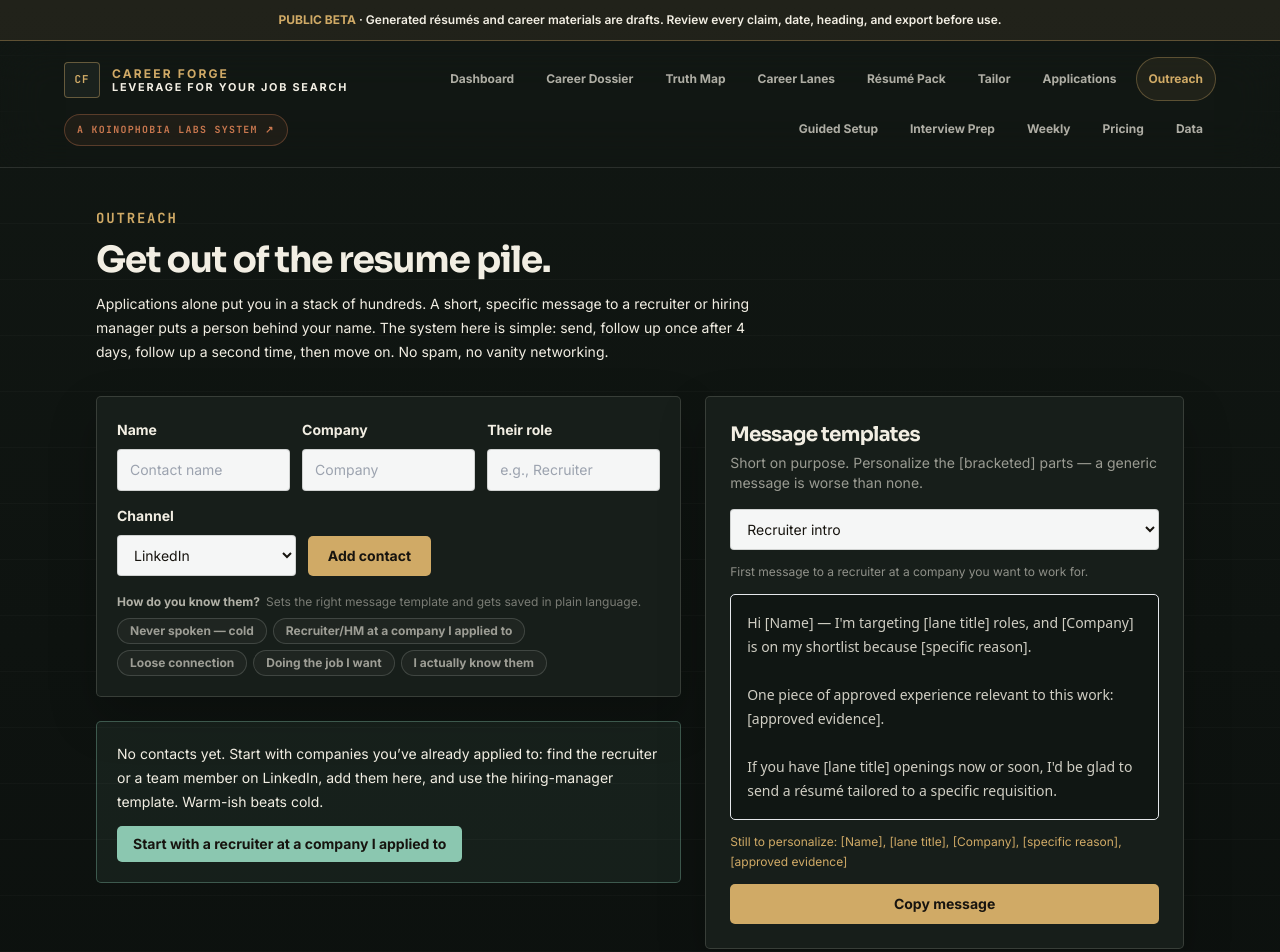
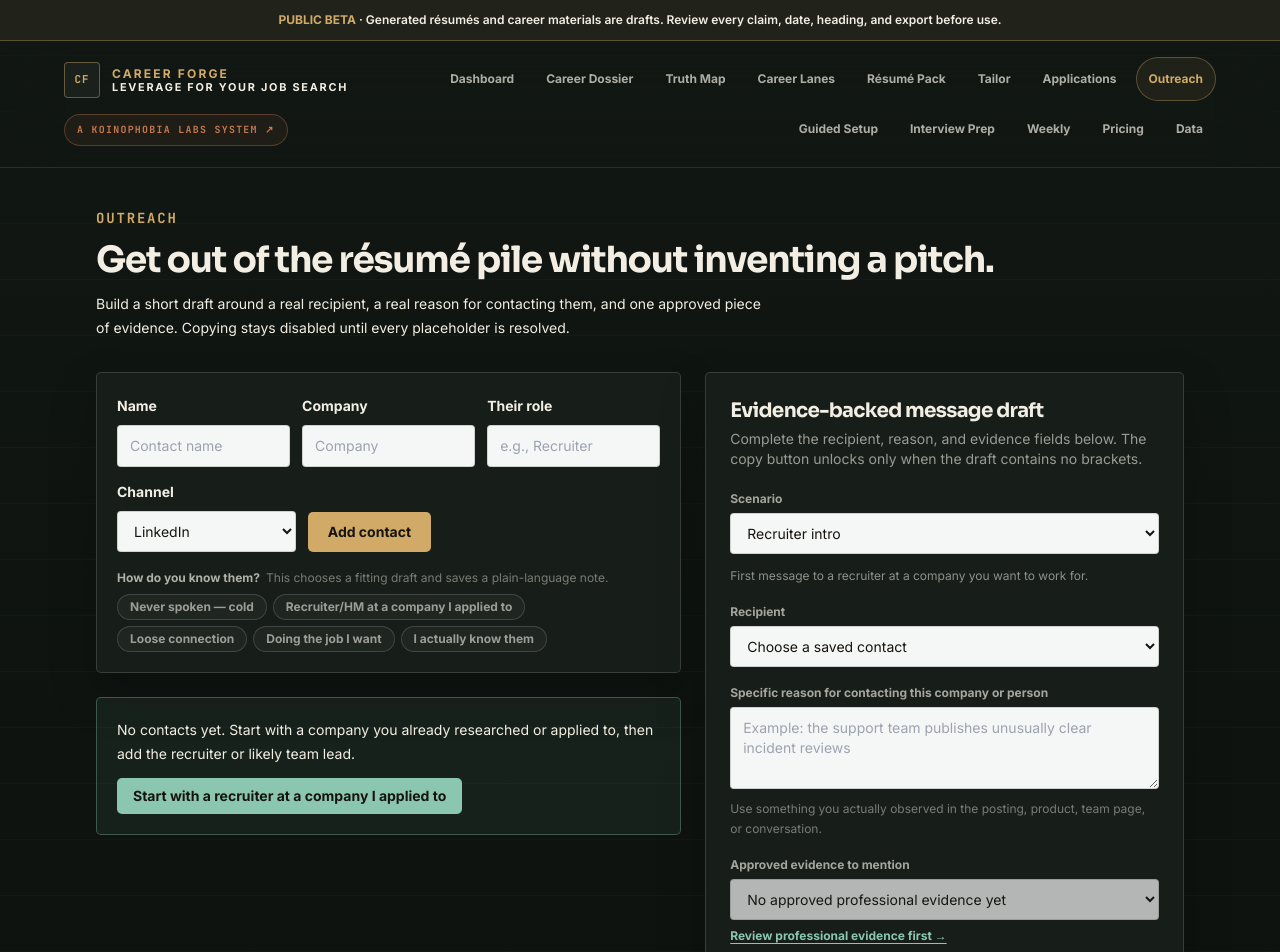
Before and after one commit to koinophobia-labs/career-forge-lite, a Next.js app: page /outreach in a window 1280 px wide. Shown: the top 952 px of the page. Built offline with nearby package versions, Linux system fonts and the light colour scheme.

Commit message:
Make outreach drafts complete and evidence-selectable

```diff
--- a/src/app/outreach/page.tsx
+++ b/src/app/outreach/page.tsx
@@ -1,5 +1,6 @@
 "use client";
 
+import Link from "next/link";
 import { useMemo, useState } from "react";
 import { CommandNav } from "@/components/CommandNav";
 import { LockedFeaturePanel } from "@/components/LockedFeature";
@@ -7,6 +8,7 @@ import { SiteFooter } from "@/components/SiteFooter";
 import { MAX_OUTREACH_FOLLOW_UPS, OUTREACH_FOLLOW_UP_DAYS, addDays, isDue } from "@/lib/command-center-insights";
 import { useEntitlement } from "@/lib/entitlement";
 import { createId } from "@/lib/command-center-store";
+import { isProfessionalEvidence } from "@/lib/evidence-admissibility";
 import { relationshipPhrases } from "@/lib/input-guidance";
 import { fillTemplate, outreachTemplates, remainingPlaceholders } from "@/lib/outreach-templates";
 import { useCommandCenter } from "@/lib/use-command-center";
@@ -37,6 +39,18 @@ const statusStyles: Record<OutreachStatus, string> = {
   dormant: "border-white/20 text-paper/40"
 };
 
+const evidencePriority: Record<string, number> = {
+  metric: 0,
+  proof: 1,
+  story: 2,
+  responsibility: 3,
+  project: 4,
+  role: 5,
+  skill: 6,
+  tool: 7,
+  education: 8
+};
+
 function formatDate(iso: string | null): string {
   if (!iso) return "—";
   return new Date(iso).toLocaleDateString(undefined, { month: "short", day: "numeric" });
@@ -53,32 +67,53 @@ export default function OutreachPage() {
   const [nameIssue, setNameIssue] = useState<string | null>(null);
   const [templateKey, setTemplateKey] = useState(outreachTemplates[0].key);
   const [templateContactId, setTemplateContactId] = useState("");
+  const [specificReason, setSpecificReason] = useState("");
+  const [evidenceId, setEvidenceId] = useState("");
   const [copied, setCopied] = useState(false);
+  const [copyIssue, setCopyIssue] = useState<string | null>(null);
   const nowIso = useMemo(() => new Date().toISOString(), []);
 
   const activeLane = state.lanes.find((lane) => lane.status === "active") ?? state.lanes[0] ?? null;
   const template = outreachTemplates.find((item) => item.key === templateKey) ?? outreachTemplates[0];
   const templateContact = state.outreach.find((contact) => contact.id === templateContactId) ?? null;
+  const approvedEvidenceOptions = useMemo(
+    () => state.dossier.evidence
+      .filter((item) => item.approved && !item.rejected && isProfessionalEvidence(item))
+      .sort((a, b) => (evidencePriority[a.kind] ?? 99) - (evidencePriority[b.kind] ?? 99) || a.detail.localeCompare(b.detail))
+      .slice(0, 30),
+    [state.dossier.evidence]
+  );
+  const selectedEvidence = approvedEvidenceOptions.find((item) => item.id === evidenceId) ?? approvedEvidenceOptions[0] ?? null;
   const renderedTemplate = fillTemplate(template, {
     contact: templateContact,
     lane: activeLane,
-    profile: state.profile
+    profile: state.profile,
+    specificReason,
+    approvedEvidence: selectedEvidence?.detail
   });
   const placeholders = remainingPlaceholders(renderedTemplate);
+  const needsReason = template.body.includes("[specific reason]");
+  const needsEvidence = template.body.includes("[approved evidence]");
+
+  function resetCopyState() {
+    setCopied(false);
+    setCopyIssue(null);
+  }
 
   function addContact() {
     if (!name.trim()) {
-      setNameIssue("Add at least the contact's name — even \"Recruiter at Acme\" works until you find the real one.");
+      setNameIssue("Add at least the contact's name. Even ‘Recruiter at Acme’ works until you find the real one.");
       return;
     }
     setNameIssue(null);
     const relationship = relationshipPhrases.find((item) => item.key === relationshipKey) ?? null;
+    const id = createId("contact");
     update((current) => ({
       ...current,
       outreach: [
         ...current.outreach,
         {
-          id: createId("contact"),
+          id,
           name: name.trim(),
           company: company.trim(),
           role: role.trim(),
@@ -93,12 +128,13 @@ export default function OutreachPage() {
         }
       ]
     }));
-    // Point the template picker at the message that fits this relationship.
     if (relationship) setTemplateKey(relationship.templateKey);
+    setTemplateContactId(id);
     setName("");
     setCompany("");
     setRole("");
     setRelationshipKey("");
+    resetCopyState();
   }
 
   function patchContact(id: string, patch: Partial<OutreachContact>) {
@@ -138,15 +174,21 @@ export default function OutreachPage() {
       ...current,
       outreach: current.outreach.filter((contact) => contact.id !== id)
     }));
+    if (templateContactId === id) setTemplateContactId("");
   }
 
   async function copyTemplate() {
+    if (placeholders.length > 0) {
+      setCopyIssue(`Finish ${placeholders.join(", ")} before copying.`);
+      return;
+    }
     try {
       await navigator.clipboard.writeText(renderedTemplate);
       setCopied(true);
+      setCopyIssue(null);
       window.setTimeout(() => setCopied(false), 2000);
     } catch {
-      // Clipboard unavailable; user can select the text manually.
+      setCopyIssue("Clipboard access is unavailable. Select the completed draft and copy it manually.");
     }
   }
 
@@ -156,11 +198,10 @@ export default function OutreachPage() {
 
       <section className="mx-auto max-w-6xl px-5 py-10 sm:px-8">
         <p className="trust-kicker text-sm font-bold uppercase">Outreach</p>
-        <h1 className="mt-3 text-3xl font-bold text-paper sm:text-4xl">Get out of the resume pile.</h1>
+        <h1 className="mt-3 text-3xl font-bold text-paper sm:text-4xl">Get out of the résumé pile without inventing a pitch.</h1>
         <p className="mt-3 max-w-2xl text-sm leading-6 text-paper/68">
-          Applications alone put you in a stack of hundreds. A short, specific message to a recruiter or hiring manager
-          puts a person behind your name. The system here is simple: send, follow up once after{" "}
-          {OUTREACH_FOLLOW_UP_DAYS} days, follow up a second time, then move on. No spam, no vanity networking.
+          Build a short draft around a real recipient, a real reason for contacting them, and one approved piece of
+          evidence. Copying stays disabled until every placeholder is resolved.
         </p>
 
         <div className="mt-8 grid gap-6 lg:grid-cols-[1.1fr_0.9fr]">
@@ -168,69 +209,29 @@ export default function OutreachPage() {
             <div className="trust-panel flex flex-wrap items-end gap-3 p-5">
               <label className="min-w-36 flex-1">
                 <span className="text-sm font-bold text-paper">Name</span>
-                <input
-                  value={name}
-                  onChange={(event) => setName(event.target.value)}
-                  placeholder="Contact name"
-                  className="trust-input mt-2 w-full border px-3 py-2.5 text-sm text-ink"
-                />
+                <input value={name} onChange={(event) => setName(event.target.value)} placeholder="Contact name" className="trust-input mt-2 w-full border px-3 py-2.5 text-sm text-ink" />
               </label>
               <label className="min-w-36 flex-1">
                 <span className="text-sm font-bold text-paper">Company</span>
-                <input
-                  value={company}
-                  onChange={(event) => setCompany(event.target.value)}
-                  placeholder="Company"
-                  className="trust-input mt-2 w-full border px-3 py-2.5 text-sm text-ink"
-                />
+                <input value={company} onChange={(event) => setCompany(event.target.value)} placeholder="Company" className="trust-input mt-2 w-full border px-3 py-2.5 text-sm text-ink" />
               </label>
               <label className="min-w-36 flex-1">
                 <span className="text-sm font-bold text-paper">Their role</span>
-                <input
-                  value={role}
-                  onChange={(event) => setRole(event.target.value)}
-                  placeholder="e.g., Recruiter"
-                  className="trust-input mt-2 w-full border px-3 py-2.5 text-sm text-ink"
-                />
+                <input value={role} onChange={(event) => setRole(event.target.value)} placeholder="e.g., Recruiter" className="trust-input mt-2 w-full border px-3 py-2.5 text-sm text-ink" />
               </label>
               <label className="min-w-32">
                 <span className="text-sm font-bold text-paper">Channel</span>
-                <select
-                  value={channel}
-                  onChange={(event) => setChannel(event.target.value as OutreachChannel)}
-                  className="trust-input mt-2 w-full border px-3 py-2.5 text-sm text-ink"
-                >
-                  {Object.entries(channelLabels).map(([value, label]) => (
-                    <option key={value} value={value}>
-                      {label}
-                    </option>
-                  ))}
+                <select value={channel} onChange={(event) => setChannel(event.target.value as OutreachChannel)} className="trust-input mt-2 w-full border px-3 py-2.5 text-sm text-ink">
+                  {Object.entries(channelLabels).map(([value, label]) => <option key={value} value={value}>{label}</option>)}
                 </select>
               </label>
-              <button
-                type="button"
-                onClick={addContact}
-                className="rounded-md bg-gold px-5 py-2.5 text-sm font-black text-ink transition hover:bg-cyan"
-              >
-                Add contact
-              </button>
+              <button type="button" onClick={addContact} className="rounded-md bg-gold px-5 py-2.5 text-sm font-black text-ink transition hover:bg-cyan">Add contact</button>
               <div className="w-full">
                 <span className="text-xs font-bold text-paper/70">How do you know them?</span>
-                <span className="ml-1.5 text-xs text-paper/45">Sets the right message template and gets saved in plain language.</span>
+                <span className="ml-1.5 text-xs text-paper/45">This chooses a fitting draft and saves a plain-language note.</span>
                 <div className="mt-1.5 flex flex-wrap gap-1.5">
                   {relationshipPhrases.map((item) => (
-                    <button
-                      key={item.key}
-                      type="button"
-                      onClick={() => setRelationshipKey(relationshipKey === item.key ? "" : item.key)}
-                      className={`rounded-full border px-3 py-1 text-xs font-bold transition ${
-                        relationshipKey === item.key
-                          ? "border-gold/50 bg-gold/10 text-gold"
-                          : "border-white/15 bg-white/5 text-paper/60 hover:border-cyan hover:text-cyan"
-                      }`}
-                    >
-                      {item.label}
-                    </button>
+                    <button key={item.key} type="button" onClick={() => setRelationshipKey(relationshipKey === item.key ? "" : item.key)} className={`rounded-full border px-3 py-1 text-xs font-bold transition ${relationshipKey === item.key ? "border-gold/50 bg-gold/10 text-gold" : "border-white/15 bg-white/5 text-paper/60 hover:border-cyan hover:text-cyan"}`}>{item.label}</button>
                   ))}
                 </div>
                 {nameIssue && <p className="mt-2 text-xs leading-5 text-gold">{nameIssue}</p>}
@@ -239,79 +240,35 @@ export default function OutreachPage() {
 
             {hydrated && !state.outreach.length && (
               <div className="rounded-xl border border-cyan/25 bg-cyan/10 p-5 text-sm leading-6 text-paper/72">
-                <p>
-                  No contacts yet. Start with companies you’ve already applied to: find the recruiter or a team member
-                  on LinkedIn, add them here, and use the hiring-manager template. Warm-ish beats cold.
-                </p>
-                <button
-                  type="button"
-                  onClick={() => {
+                <p>No contacts yet. Start with a company you already researched or applied to, then add the recruiter or likely team lead.</p>
+                <button type="button" onClick={() => {
                   setRole("Recruiter");
                   setChannel("recruiter");
                   setRelationshipKey("applied");
                   const applied = state.applications.find((app) => app.status === "applied" || app.status === "interviewing");
                   if (applied && applied.company !== "Unknown company") setCompany(applied.company);
-                  }}
-                  className="mt-3 rounded-md bg-cyan px-4 py-2 text-sm font-black text-ink transition hover:bg-gold"
-                >
-                  Start with a recruiter at a company I applied to
-                </button>
+                }} className="mt-3 rounded-md bg-cyan px-4 py-2 text-sm font-black text-ink transition hover:bg-gold">Start with a recruiter at a company I applied to</button>
               </div>
             )}
 
             {hydrated && state.outreach.length > 0 && (
               <div className="grid gap-3">
                 {state.outreach.map((contact) => {
-                  const followUpDue =
-                    contact.status === "sent" &&
-                    contact.followUpCount < MAX_OUTREACH_FOLLOW_UPS &&
-                    isDue(contact.nextFollowUpAt, nowIso);
+                  const followUpDue = contact.status === "sent" && contact.followUpCount < MAX_OUTREACH_FOLLOW_UPS && isDue(contact.nextFollowUpAt, nowIso);
                   return (
                     <article key={contact.id} className={`trust-panel p-4 ${followUpDue ? "border-cyan/40" : ""}`}>
                       <div className="flex flex-wrap items-center gap-3">
                         <div className="mr-auto">
-                          <h2 className="text-base font-bold text-paper">
-                            {contact.name}
-                            {contact.company && <span className="font-normal text-paper/55"> · {contact.company}</span>}
-                          </h2>
-                          <p className="lab-mono mt-1 text-[0.65rem] font-bold uppercase text-paper/45">
-                            {channelLabels[contact.channel]}
-                            {contact.role ? ` · ${contact.role}` : ""} · Last contact: {formatDate(contact.lastContactedAt)} ·
-                            Follow-up: <span className={followUpDue ? "text-cyan" : ""}>{formatDate(contact.nextFollowUpAt)}</span>{" "}
-                            ({contact.followUpCount}/{MAX_OUTREACH_FOLLOW_UPS} sent)
-                          </p>
+                          <h2 className="text-base font-bold text-paper">{contact.name}{contact.company && <span className="font-normal text-paper/55"> · {contact.company}</span>}</h2>
+                          <p className="lab-mono mt-1 text-[0.65rem] font-bold uppercase text-paper/45">{channelLabels[contact.channel]}{contact.role ? ` · ${contact.role}` : ""} · Last contact: {formatDate(contact.lastContactedAt)} · Follow-up: <span className={followUpDue ? "text-cyan" : ""}>{formatDate(contact.nextFollowUpAt)}</span> ({contact.followUpCount}/{MAX_OUTREACH_FOLLOW_UPS} sent)</p>
                           {contact.notes && <p className="mt-1 text-[0.72rem] leading-4 text-paper/55">{contact.notes}</p>}
                         </div>
-
-                        <select
-                          value={contact.status}
-                          onChange={(event) => setStatus(contact, event.target.value as OutreachStatus)}
-                          className={`lab-mono rounded-full border bg-obsidian/60 px-3 py-1.5 text-[0.65rem] font-bold uppercase ${statusStyles[contact.status]}`}
-                        >
-                          {Object.entries(statusLabels).map(([value, label]) => (
-                            <option key={value} value={value}>
-                              {label}
-                            </option>
-                          ))}
+                        <select value={contact.status} onChange={(event) => setStatus(contact, event.target.value as OutreachStatus)} className={`lab-mono rounded-full border bg-obsidian/60 px-3 py-1.5 text-[0.65rem] font-bold uppercase ${statusStyles[contact.status]}`}>
+                          {Object.entries(statusLabels).map(([value, label]) => <option key={value} value={value}>{label}</option>)}
                         </select>
-
-                        {followUpDue && (
-                          <button
-                            type="button"
-                            onClick={() => logFollowUpSent(contact)}
-                            className="rounded-md bg-cyan px-3 py-1.5 text-xs font-black text-ink transition hover:bg-gold"
-                          >
-                            Follow-up sent
-                          </button>
-                        )}
-
-                        <button
-                          type="button"
-                          onClick={() => removeContact(contact.id)}
-                          className="rounded-full border border-white/15 px-3 py-1.5 text-xs font-bold text-paper/50 transition hover:border-coral hover:text-coral"
-                        >
-                          Remove
-                        </button>
+                        {followUpDue && <button type="button" onClick={() => logFollowUpSent(contact)} className="rounded-md bg-cyan px-3 py-1.5 text-xs font-black text-ink transition hover:bg-gold">Follow-up sent</button>}
+                        <button type="button" onClick={() => { setTemplateContactId(contact.id); resetCopyState(); }} className="rounded-full border border-cyan/30 px-3 py-1.5 text-xs font-bold text-cyan">Use in draft</button>
+                        <button type="button" onClick={() => removeContact(contact.id)} className="rounded-full border border-white/15 px-3 py-1.5 text-xs font-bold text-paper/50 transition hover:border-coral hover:text-coral">Remove</button>
                       </div>
                     </article>
                   );
@@ -321,67 +278,58 @@ export default function OutreachPage() {
           </div>
 
           <div className="trust-panel h-fit p-5 sm:p-6">
-            <h2 className="text-xl font-bold text-paper">Message templates</h2>
-            <p className="mt-1 text-sm text-paper/60">
-              Short on purpose. Personalize the [bracketed] parts — a generic message is worse than none.
-            </p>
+            <h2 className="text-xl font-bold text-paper">Evidence-backed message draft</h2>
+            <p className="mt-1 text-sm text-paper/60">Complete the recipient, reason, and evidence fields below. The copy button unlocks only when the draft contains no brackets.</p>
 
             <div className="mt-4 grid gap-3">
-              <select
-                value={templateKey}
-                onChange={(event) => setTemplateKey(event.target.value)}
-                className="trust-input w-full border px-3 py-2.5 text-sm text-ink"
-              >
-                {outreachTemplates.map((item) => (
-                  <option key={item.key} value={item.key}>
-                    {item.label}
-                  </option>
-                ))}
+              <label>
+                <span className="text-xs font-bold text-paper/65">Scenario</span>
+                <select value={templateKey} onChange={(event) => { setTemplateKey(event.target.value); resetCopyState(); }} className="trust-input mt-1 w-full border px-3 py-2.5 text-sm text-ink">
+                  {outreachTemplates.map((item) => <option key={item.key} value={item.key}>{item.label}</option>)}
                 </select>
+              </label>
               <p className="text-xs leading-5 text-paper/55">{template.scenario}</p>
 
-              {state.outreach.length > 0 && (
-                <select
-                  value={templateContactId}
-                  onChange={(event) => setTemplateContactId(event.target.value)}
-                  className="trust-input w-full border px-3 py-2.5 text-sm text-ink"
-                >
-                  <option value="">Fill for contact… (optional)</option>
-                  {state.outreach.map((contact) => (
-                    <option key={contact.id} value={contact.id}>
-                      {contact.name}
-                      {contact.company ? ` — ${contact.company}` : ""}
-                    </option>
-                  ))}
+              <label>
+                <span className="text-xs font-bold text-paper/65">Recipient</span>
+                <select value={templateContactId} onChange={(event) => { setTemplateContactId(event.target.value); resetCopyState(); }} className="trust-input mt-1 w-full border px-3 py-2.5 text-sm text-ink">
+                  <option value="">Choose a saved contact</option>
+                  {state.outreach.map((contact) => <option key={contact.id} value={contact.id}>{contact.name}{contact.company ? ` — ${contact.company}` : ""}</option>)}
                 </select>
+              </label>
+
+              {needsReason && (
+                <label>
+                  <span className="text-xs font-bold text-paper/65">Specific reason for contacting this company or person</span>
+                  <textarea value={specificReason} onChange={(event) => { setSpecificReason(event.target.value); resetCopyState(); }} rows={3} placeholder="Example: the support team publishes unusually clear incident reviews" className="trust-input mt-1 w-full border px-3 py-2.5 text-sm text-ink" />
+                  <span className="mt-1 block text-xs leading-5 text-paper/45">Use something you actually observed in the posting, product, team page, or conversation.</span>
+                </label>
+              )}
+
+              {needsEvidence && (
+                <label>
+                  <span className="text-xs font-bold text-paper/65">Approved evidence to mention</span>
+                  <select value={selectedEvidence?.id ?? ""} onChange={(event) => { setEvidenceId(event.target.value); resetCopyState(); }} className="trust-input mt-1 w-full border px-3 py-2.5 text-sm text-ink" disabled={!approvedEvidenceOptions.length}>
+                    {!approvedEvidenceOptions.length && <option value="">No approved professional evidence yet</option>}
+                    {approvedEvidenceOptions.map((item) => <option key={item.id} value={item.id}>{item.label}: {item.detail}</option>)}
+                  </select>
+                  {!approvedEvidenceOptions.length && <Link href="/profile#import" className="mt-2 inline-block text-xs font-bold text-cyan underline">Review professional evidence first →</Link>}
+                </label>
               )}
 
               {hasFeature("outreach_toolkit") ? (
                 <>
-                  <pre className="whitespace-pre-wrap rounded-lg border border-white/12 bg-obsidian/50 p-4 font-sans text-sm leading-6 text-paper/85">
-                    {renderedTemplate}
-                  </pre>
-
-                  {placeholders.length > 0 && (
-                    <p className="text-xs leading-5 text-gold">
-                      Still to personalize: {placeholders.join(", ")}
-                    </p>
+                  <pre className="whitespace-pre-wrap rounded-lg border border-white/12 bg-obsidian/50 p-4 font-sans text-sm leading-6 text-paper/85">{renderedTemplate}</pre>
+                  {placeholders.length > 0 ? (
+                    <p role="status" className="text-xs leading-5 text-gold">Still required: {placeholders.join(", ")}</p>
+                  ) : (
+                    <p role="status" className="text-xs font-bold leading-5 text-mint">Draft complete. Read it once for tone and accuracy before sending.</p>
                   )}
-
-                  <button
-                    type="button"
-                    onClick={copyTemplate}
-                    className="rounded-md bg-gold px-4 py-2.5 text-sm font-black text-ink transition hover:bg-cyan"
-                  >
-                    {copied ? "Copied" : "Copy message"}
-                  </button>
+                  <button type="button" onClick={copyTemplate} disabled={placeholders.length > 0} className="rounded-md bg-gold px-4 py-2.5 text-sm font-black text-ink transition hover:bg-cyan disabled:cursor-not-allowed disabled:opacity-40">{copied ? "Copied" : placeholders.length > 0 ? "Complete the draft before copying" : "Copy completed draft"}</button>
+                  {copyIssue && <p role="alert" className="text-xs leading-5 text-coral">{copyIssue}</p>}
                 </>
               ) : (
-                <LockedFeaturePanel
-                  feature="outreach_toolkit"
-                  title="Ready-to-send recruiter and hiring-manager messages"
-                  description="Each template is short, specific, and fills itself in from your saved contacts and lanes. Contact tracking above stays free — the message library comes with the Job Search Pack."
-                />
+                <LockedFeaturePanel feature="outreach_toolkit" title="Evidence-backed outreach drafting" description="Contact tracking stays free. The message workflow requires a real recipient, a specific reason, and reviewed professional evidence before it can be copied." />
               )}
             </div>
           </div>
```
Lines whose indentation alone changed are shown as unchanged.
